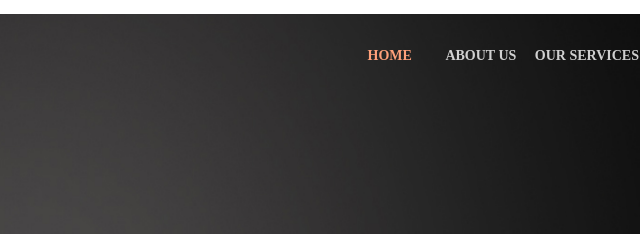
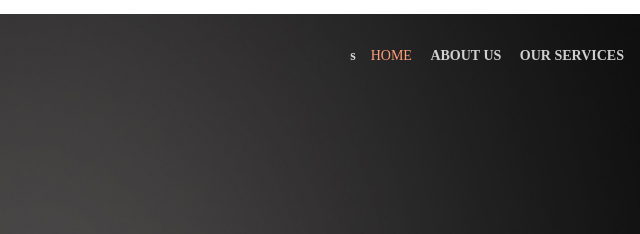
Before and after one commit to Ashley-dee2/Ashley-dee2.github.io, a plain HTML site: page about_us.html in a window 1280 px wide. Shown: the top 234 px of the page, 640-1280 px from the left. Drawn offline with nearby package versions, Linux system fonts and the light colour scheme; a web font is replaced by a local one.

Commit message:
update about_us.html

```diff
--- a/about_us.html
+++ b/about_us.html
@@ -21,7 +21,7 @@ z<!DOCTYPE html>
 			<section id="home">
 			<div id="links">
 				<img src = "images/logo.png"id="logo"></img>
-				<a href="/"><span class="all_links emphasis" id="home_page">HOME<span></a>
+				<a href="index.html">s</a><span class="all_links emphasis" id="home_page">HOME<span></a>
 				<a  href = "about_us"><span class="all_links" id="about_Us">ABOUT US<span></a>
 				<a  href = "services">OUR SERVICES<span></a>
 				<!--<a href="#portfolio"><span class="all_links" id="portfolio">PORTFOLIO<span></a>
```
